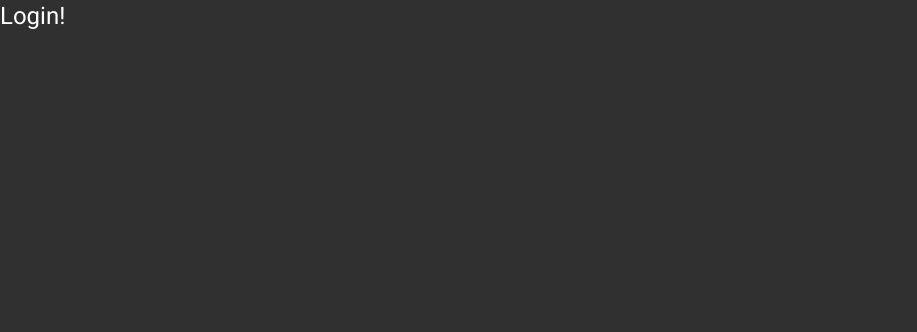
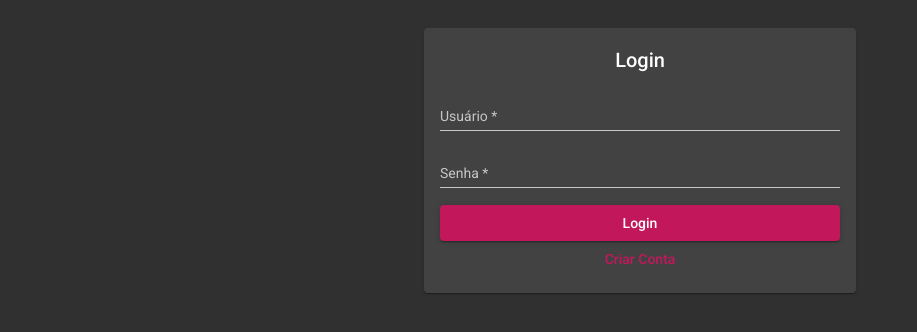
Before and after one commit to andrewarosario/mean-angular, an Angular app: page /login in a window 1280 px wide. Shown: the top 332 px of the page, without its empty margins (0-917 px from the left). Built offline with nearby package versions, Linux system fonts and the light colour scheme.

Commit message:
criando formulário de login e cadastro

```diff
--- a/src/app/login/login.component.css
+++ b/src/app/login/login.component.css
@@ -0,0 +1,14 @@
+form {
+  display: flex;
+  flex-direction: column;
+}
+
+mat-card {
+  max-width: 400px;
+  margin: 2em auto;
+  text-align: center;
+}
+
+mat-form-field {
+  display: block;
+}
--- a/src/app/login/login.component.html
+++ b/src/app/login/login.component.html
@@ -1 +1,31 @@
-<h1>Login!</h1>
+<mat-card>
+  <mat-card-content>
+    <form [formGroup]="loginForm" (ngSubmit)="onSubmit()">
+      <h2>{{ isLogin ? 'Login' : 'Cadastrar' }}</h2>
+
+      <mat-form-field>
+        <input matInput type="text" placeholder="Usuário" formControlName="usuario">
+        <mat-error *ngIf="usuario.hasError('required')">
+          Este campo é obrigatório
+        </mat-error>
+        <mat-error *ngIf="usuario.hasError('minlength')">
+          Insira pelo menos 5 caracteres
+        </mat-error>
+        <mat-error *ngIf="usuario.hasError('maxlength')">
+          Insira no máximo 20 caracteres
+        </mat-error>
+      </mat-form-field>
+
+      <mat-form-field>
+        <input matInput type="password" placeholder="Senha" formControlName="senha" required>
+        <mat-error>
+          Informe uma senha válida
+        </mat-error>
+      </mat-form-field>
+      <button mat-raised-button color="primary">{{ isLogin ? 'Login' : 'Cadastrar' }}</button>
+      <button type="button" mat-button color="primary" (click)="toggleLogin()">
+        {{ isLogin ? 'Criar Conta' : 'Já possuo uma conta' }}
+      </button>
+    </form>
+  </mat-card-content>
+</mat-card>
--- a/src/app/login/login.component.ts
+++ b/src/app/login/login.component.ts
@@ -1,14 +1,43 @@
 import { Component, OnInit } from '@angular/core';
+import { FormGroup, FormBuilder, Validators } from '@angular/forms';
+
 @Component({
   templateUrl: './login.component.html',
   styleUrls: ['./login.component.css']
 })
 export class LoginComponent implements OnInit {
 
+  public loginForm: FormGroup;
+  public isLogin = true;
+
   constructor(
+    private formBuilder: FormBuilder
   ) { }
 
   ngOnInit() {
+    this.criarForm();
+  }
+
+  criarForm(): void {
+    this.loginForm = this.formBuilder.group({
+      usuario: ['', [Validators.required, Validators.minLength(5), Validators.maxLength(20)]],
+      senha: ['', [Validators.required, Validators.minLength(6)]]
+    });
+  }
+
+  onSubmit(): void {
+  }
+
+  toggleLogin(): void {
+    this.isLogin = !this.isLogin;
+  }
+
+  get usuario() {
+    return this.loginForm.get('usuario');
+  }
+
+  get senha() {
+    return this.loginForm.get('senha');
   }
 
 }
```
